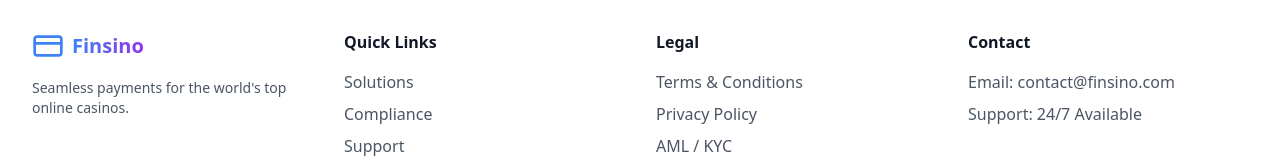
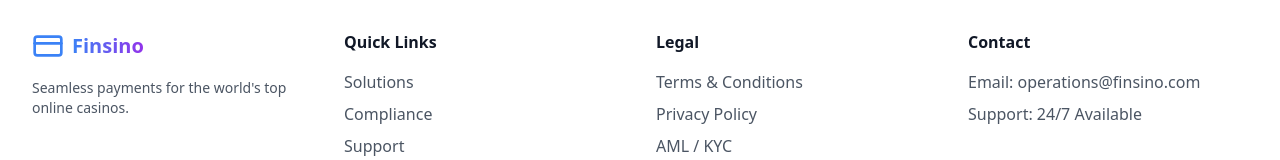
Before and after one commit to themistokliseleftheriadis49/finsino, a React (Vite) app: page /book in a window 1280 px wide. Shown: the part 943-1103 px from the top of the page. Built offline with nearby package versions, Linux system fonts and the light colour scheme.

Commit message:
Update Footer.tsx

```diff
--- a/src/components/Footer.tsx
+++ b/src/components/Footer.tsx
@@ -85,7 +85,7 @@
      <div>
       <h3 className="text-gray-900 font-semibold mb-4">Contact</h3>
       <ul className="space-y-2">
-       <li className="text-gray-600">Email: contact@finsino.com</li>
+       <li className="text-gray-600">Email: operations@finsino.com</li>
        <li className="text-gray-600">Support: 24/7 Available</li>
       </ul>
      </div>
```
